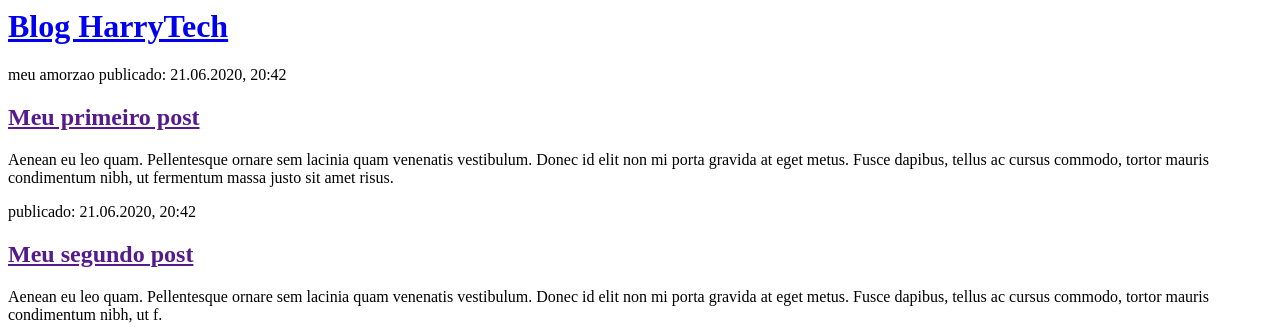
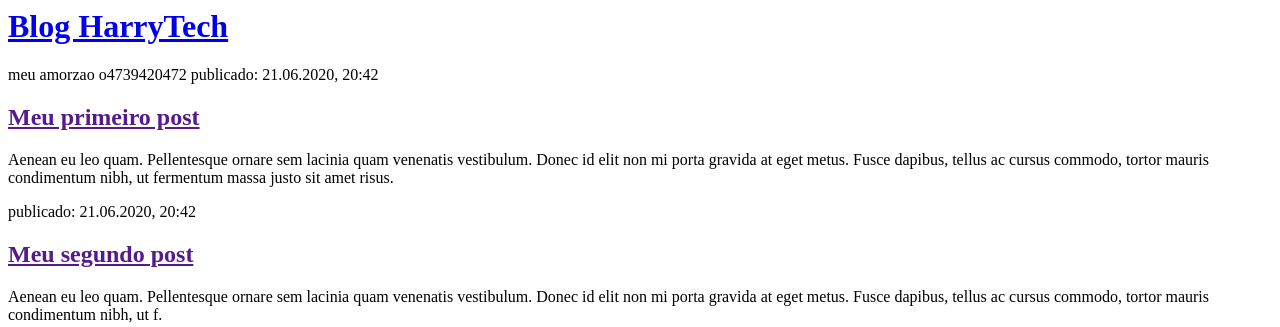
Before and after one commit to alextorezinmendonca/sitedjango, a Django app: page / in a window 1280 px wide. Shown: the top 327 px of the page. Run offline with Django 3.2, Linux system fonts and the light colour scheme.

Commit message:
23917381

```diff
--- a/mysite/blog/templates/blog/post_list.html
+++ b/mysite/blog/templates/blog/post_list.html
@@ -8,7 +8,7 @@
         </div>
 
         <div>
-            <p>meu amorzao publicado: 21.06.2020, 20:42</p>
+            <p>meu amorzao o4739420472 publicado: 21.06.2020, 20:42</p>
             <h2><a href="">Meu primeiro post</a></h2>
             <p>Aenean eu leo quam. Pellentesque ornare sem lacinia quam venenatis vestibulum.
                  Donec id elit non mi porta gravida at eget metus. Fusce dapibus, tellus ac cursus commodo,
```
